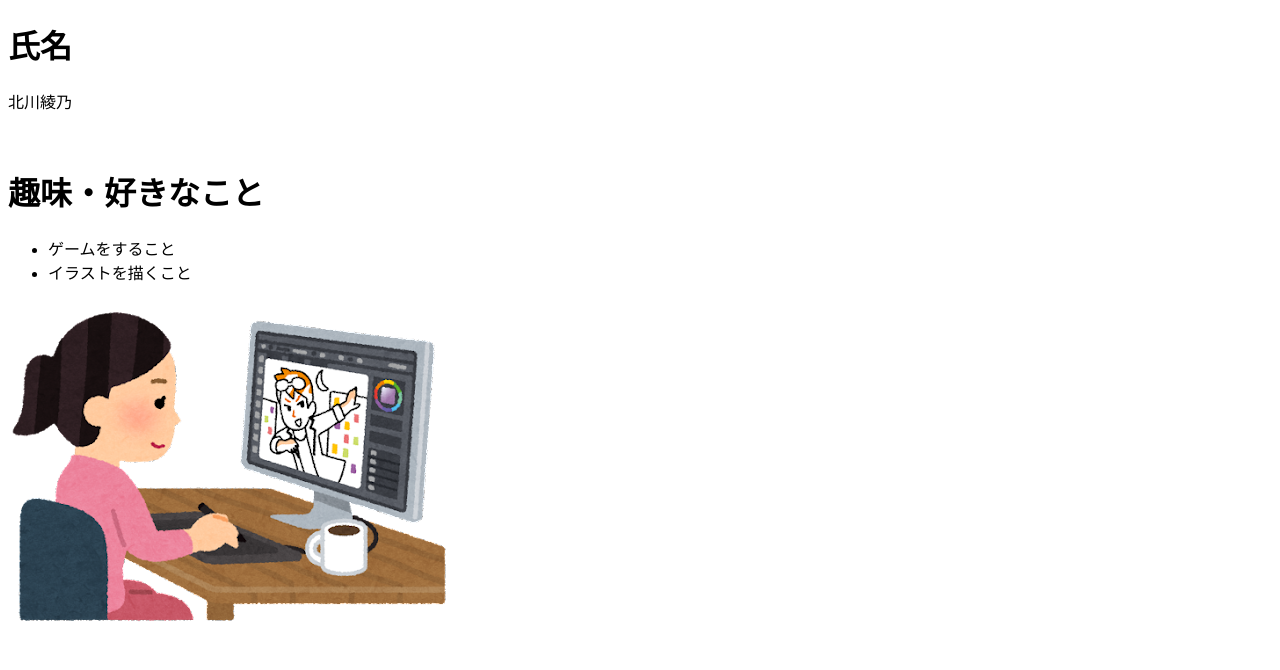
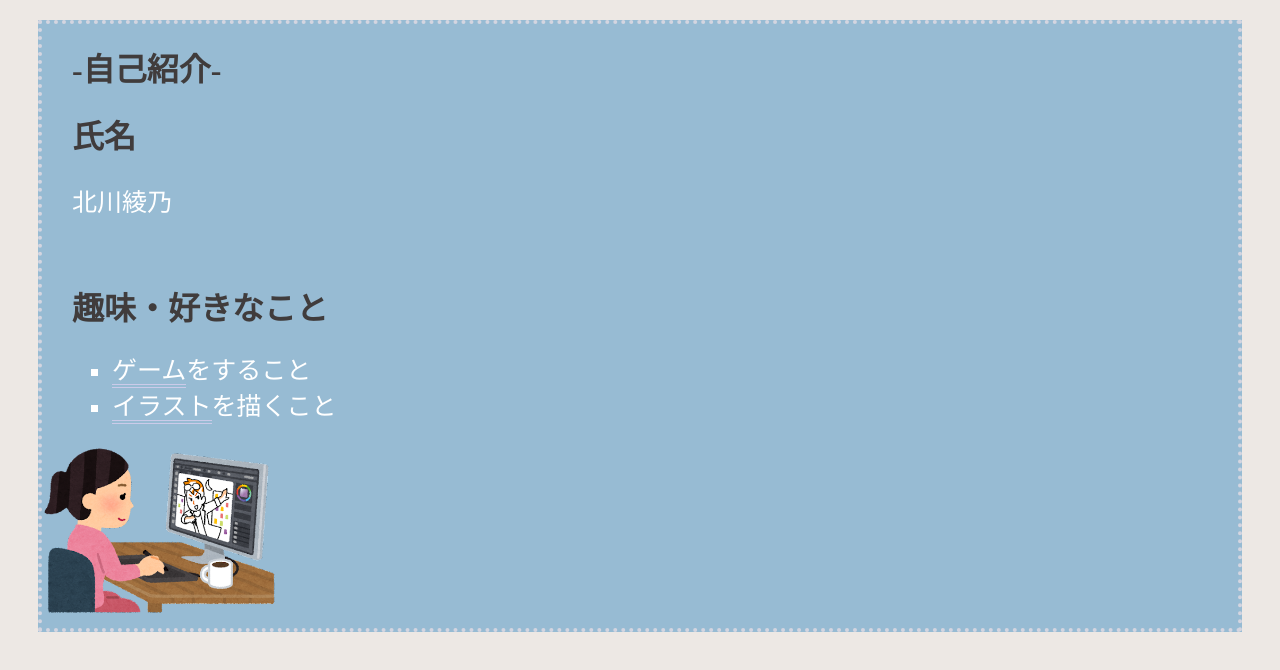
Before and after one commit to kitakawaayano/WebDesign-Task, a plain HTML site: page profile/index.html in a window 1280 px wide. Drawn offline with Linux system fonts and the light colour scheme.

Commit message:
profile(装飾ver)を提出

```diff
--- a/profile/index.html
+++ b/profile/index.html
@@ -3,18 +3,27 @@
 
 <head>
     <title>自己紹介</title>
+    <link rel="stylesheet" href="profile-style.css">
 </head>
 
 <body>
-    <h1>氏名</h1>
+    <div class="all">
+        <h1 class="main-text">-自己紹介-</h1>
+        <div>
+            <h1 class="sub-text">氏名</h1>
             <p>北川綾乃</p>
+        </div>
         <br>
-    <h1>趣味・好きなこと</h1>
+        <div>
+            <h1 class="sub-text">趣味・好きなこと</h1>
             <ul>
-        <li>ゲームをすること</li>
-        <li>イラストを描くこと</li>
+                <li><span>ゲーム</span>をすること</li>
+                <li><span>イラスト</span>を描くこと</li>
             </ul>
+        </div>
         <!-- 画像 -->
         <img src="img/irasuto.png" alt="絵を描く人">
+    </div>
 </body>
+
 </html>
--- /dev/null
+++ b/profile/profile-style.css
@@ -0,0 +1,29 @@
+.main-text{
+    color:rgb(64, 60,60);
+}
+.sub-text{
+    color:rgb(64, 60,60);
+}
+p, li{
+    font-size:25px;
+    color:white;
+}
+div, .main-text{
+    margin: 20px 30px;
+    background-color:#97bbd3;
+}
+.all{
+    border: 4px dotted rgb(212, 213, 224);
+}
+img{
+    width: 20%;
+}
+li{
+    list-style-type: square;
+}
+body{
+    background-color: #ede8e4;
+}
+span{
+    border-bottom: 4px rgb(203, 203, 233) double;
+}
```
Lines whose indentation alone changed are shown as unchanged.
